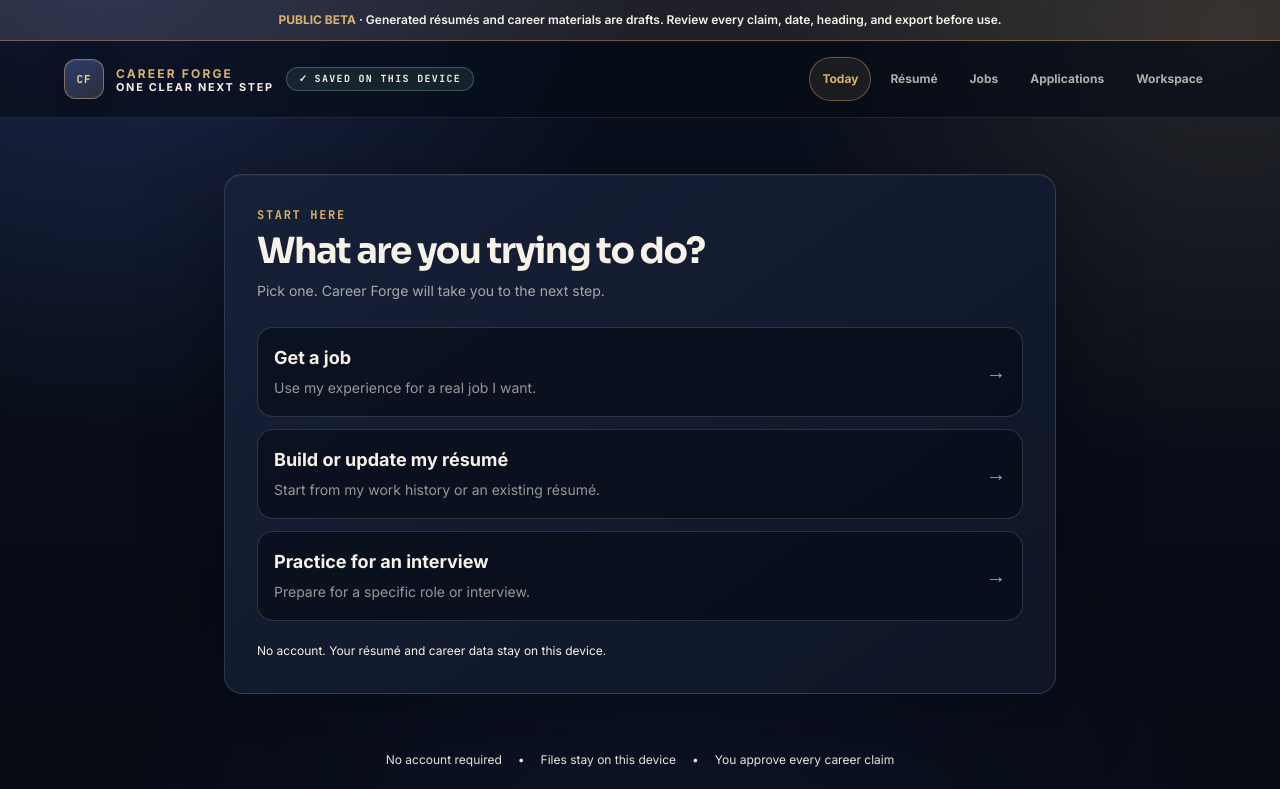
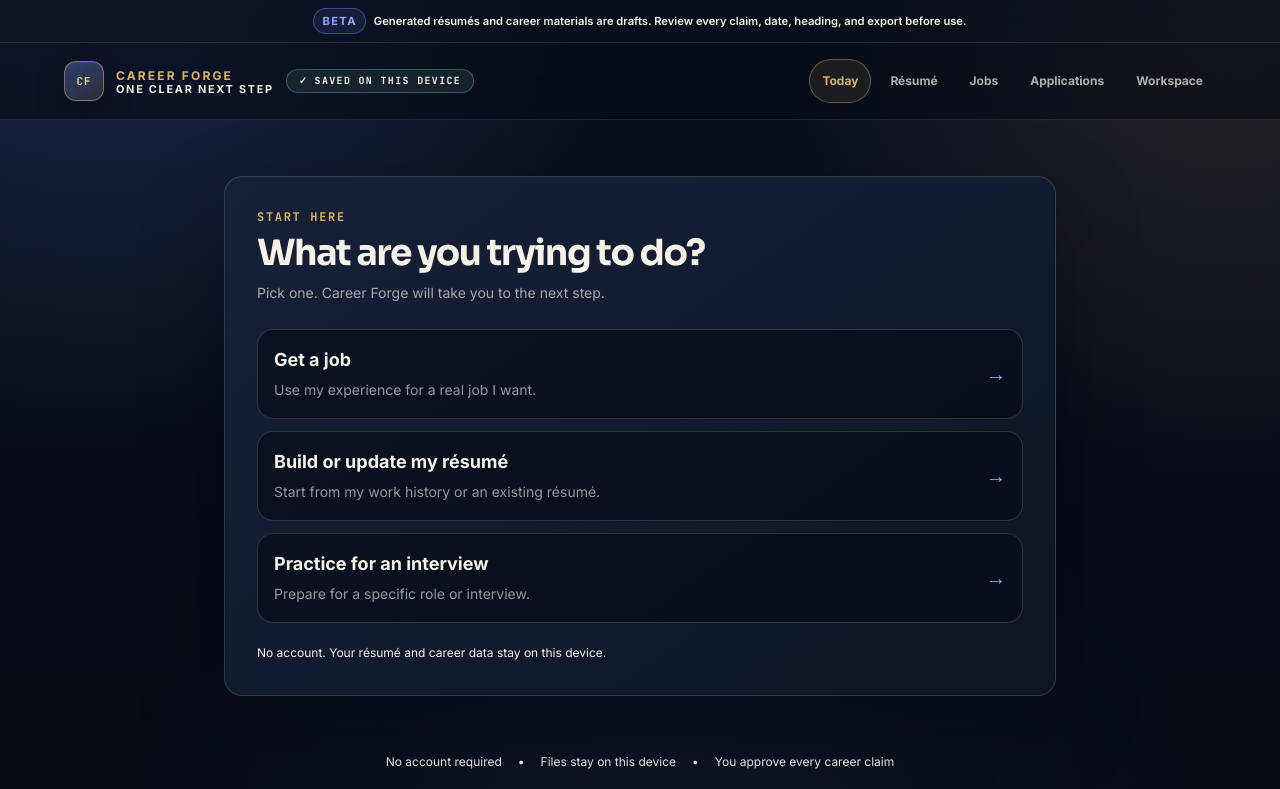
Before and after one commit to koinophobia-labs/career-forge-lite, a Next.js app: page / in a window 1280 px wide. Shown: the top 789 px of the page. Built offline with nearby package versions, Linux system fonts and the light colour scheme.

Commit message:
Refine beta notice presentation

```diff
--- a/src/components/BetaSafetyBanner.tsx
+++ b/src/components/BetaSafetyBanner.tsx
@@ -3,10 +3,11 @@ export function BetaSafetyBanner() {
     <aside
       role="note"
       aria-label="Career Forge public beta notice"
-      className="border-b border-gold/35 bg-gold/10 px-4 py-2.5 text-center text-xs font-semibold leading-5 text-paper/78"
+      className="border-b border-white/10 bg-obsidian/70 px-4 py-2 text-center text-[0.7rem] font-semibold leading-5 text-paper/62 backdrop-blur-xl"
     >
-      <strong className="text-gold">PUBLIC BETA</strong>
-      <span aria-hidden="true"> · </span>
+      <strong className="mr-2 inline-flex rounded-full border border-cyan/30 bg-cyan/10 px-2 py-0.5 font-black uppercase tracking-[0.12em] text-cyan">
+        Beta
+      </strong>
       Generated résumés and career materials are drafts. Review every claim, date, heading, and export before use.
     </aside>
   );
```
